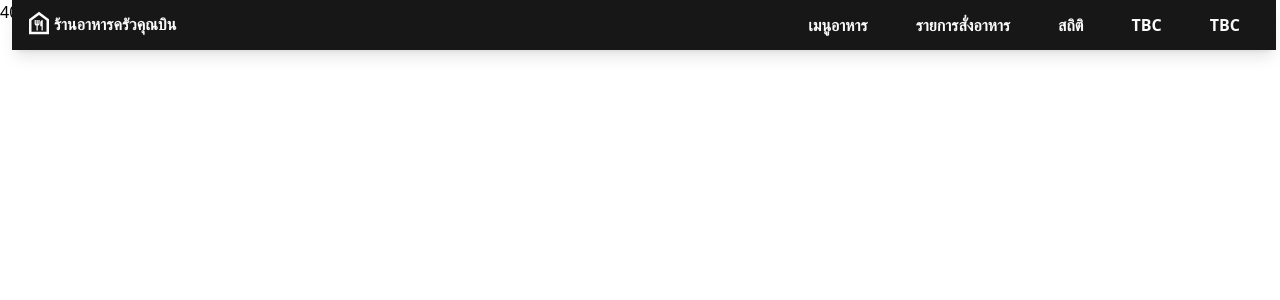
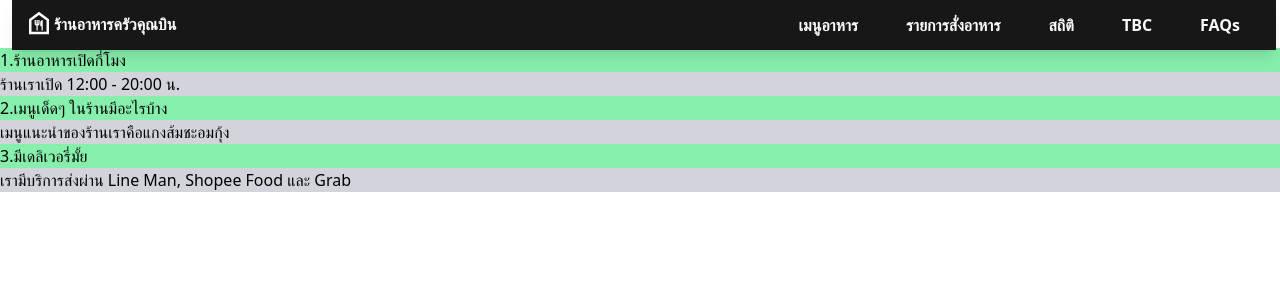
Before and after one commit to soAcademy/workshop-bin-kitchen, a React (Create React App) app: page /kitchen/faqs in a window 1280 px wide. Before the commit this address had no page. Shown: the top 300 px of the page. Built offline with nearby package versions, Linux system fonts and the light colour scheme.

Commit message:
feat: add Zipcode3

```diff
--- a/package.json
+++ b/package.json
@@ -7,6 +7,8 @@
     "@testing-library/react": "^13.1.1",
     "@testing-library/user-event": "^13.5.0",
     "axios": "^1.2.6",
+    "echarts": "^5.4.1",
+    "echarts-for-react": "^3.0.2",
     "react": "^18.0.0",
     "react-dom": "^18.0.0",
     "react-icons": "^4.7.1",
--- a/src/App.js
+++ b/src/App.js
@@ -4,6 +4,7 @@ import Stat from "./pages/Stat";
 import React from "react";
 import { BrowserRouter, Routes, Route } from "react-router-dom";
 import NavBar from "./components/NavBar";
+import Faqs from "./pages/Faqs";
 
 const info = {
   title: "ร้านอาหารครัวคุณบิน",
@@ -22,8 +23,8 @@ const App = () => {
             <Route exact path="main" element={<Home info={info} />} />
             <Route exact path="order" element={<OrderList />} />
             <Route exact path="stat" element={<Stat />} />
-            {/* <Route exact path="hobbies" element={<Hobbies />} />
-          <Route exact path="contact" element={<Contact />} /> */}
+            {/* <Route exact path="hobbies" element={<Hobbies />} /> */}
+            <Route exact path="faqs" element={<Faqs />} />
           </Route>
           <Route
             className="bg-red-200 rounded-lg m-2 mt-12 p-2 w-[100px] font-bold"
--- a/src/components/NavBar.js
+++ b/src/components/NavBar.js
@@ -10,7 +10,7 @@ const NavBar = () => {
     { name: "รายการสั่งอาหาร", url: "kitchen/order" },
     { name: "สถิติ", url: "kitchen/stat" },
     { name: "TBC", url: "*" },
-    { name: "TBC", url: "*" },
+    { name: "FAQs", url: "kitchen/faqs" },
   ];
   return (
     <>
--- /dev/null
+++ b/src/pages/Faqs.js
@@ -0,0 +1,38 @@
+import React, {useState} from "react";
+const Faqs = () => {
+  const faqs = [
+    {
+      question: <>ร้านอาหารเปิดกี่โมง</>,
+      answer: <>ร้านเราเปิด 12:00 - 20:00 น.</>,
+    },
+    {
+      question: <>เมนูเด็ดๆ ในร้านมีอะไรบ้าง</>,
+      answer: <>เมนูแนะนำของร้านเราคือแกงส้มชะอมกุ้ง</>,
+    },
+    {
+      question: <>มีเดลิเวอรี่มั้ย</>,
+      answer: <>เรามีบริการส่งผ่าน Line Man, Shopee Food และ Grab</>,
+    },
+  ];
+
+  const [toggles, setToggles] =useState(
+    [...Array(faqs.length)]
+  )
+
+  return (
+    <>
+    <div className="mt-12">
+      {faqs.map((faq, index) => (
+        <div>
+          <div className="bg-green-300" key={index}>
+            {index + 1}.{faq.question}
+          </div>
+          <div className="bg-gray-300">{faq.answer}</div>
+        </div>
+      ))}
+      </div>
+    </>
+  );
+};
+
+export default Faqs;
--- a/src/pages/Stat.js
+++ b/src/pages/Stat.js
@@ -1,6 +1,206 @@
-const Stat = () => (
-  <div className="bg-green-200 rounded-lg m-2 mt-12 p-2 w-[100px] font-bold">
-    Statistics
-  </div>
-);
+import React, { useState, useEffect } from "react";
+import axios from "axios";
+import ReactECharts from "echarts-for-react";
+const Stat = () => {
+  const mockData = [
+    {
+      order_id: 347,
+      table_id: 3,
+      status: "WAITING",
+      total_price: 150,
+      items: [
+        {
+          id: 1,
+          menu_id: 1,
+          price: 150,
+          quantity: 1,
+          total_price: 150,
+          name: "แกงส้มชะอมกุ้ง",
+          image:
+            "https://img.wongnai.com/p/1920x0/2018/12/17/bf69cc77dfb94a5ab6df20ffb0622cd2.jpg",
+          category: "แนะนำ",
+        },
+      ],
+    },
+    {
+      order_id: 345,
+      table_id: 5,
+      status: "WAITING",
+      total_price: 500,
+      items: [
+        {
+          id: 1,
+          menu_id: 1,
+          price: 150,
+          quantity: 2,
+          total_price: 300,
+          name: "แกงส้มชะอมกุ้ง",
+          image:
+            "https://img.wongnai.com/p/1920x0/2018/12/17/bf69cc77dfb94a5ab6df20ffb0622cd2.jpg",
+          category: "แนะนำ",
+        },
+        {
+          id: 5,
+          menu_id: 5,
+          price: 200,
+          quantity: 1,
+          total_price: 200,
+          name: "หมูสามชั้นคั่วพริกเกลือ",
+          image: "https://i.ytimg.com/vi/nh4nzZza4yE/maxresdefault.jpg",
+          category: "แนะนำ",
+        },
+      ],
+    },
+    {
+      order_id: 344,
+      table_id: 5,
+      status: "WAITING",
+      total_price: 500,
+      items: [
+        {
+          id: 1,
+          menu_id: 1,
+          price: 150,
+          quantity: 2,
+          total_price: 300,
+          name: "แกงส้มชะอมกุ้ง",
+          image:
+            "https://img.wongnai.com/p/1920x0/2018/12/17/bf69cc77dfb94a5ab6df20ffb0622cd2.jpg",
+          category: "แนะนำ",
+        },
+        {
+          id: 5,
+          menu_id: 5,
+          price: 200,
+          quantity: 1,
+          total_price: 200,
+          name: "หมูสามชั้นคั่วพริกเกลือ",
+          image: "https://i.ytimg.com/vi/nh4nzZza4yE/maxresdefault.jpg",
+          category: "แนะนำ",
+        },
+      ],
+    },
+    {
+      order_id: 342,
+      table_id: 5,
+      status: "WAITING",
+      total_price: 500,
+      items: [
+        {
+          id: 1,
+          menu_id: 1,
+          price: 150,
+          quantity: 2,
+          total_price: 300,
+          name: "แกงส้มชะอมกุ้ง",
+          image:
+            "https://img.wongnai.com/p/1920x0/2018/12/17/bf69cc77dfb94a5ab6df20ffb0622cd2.jpg",
+          category: "แนะนำ",
+        },
+        {
+          id: 5,
+          menu_id: 5,
+          price: 200,
+          quantity: 1,
+          total_price: 200,
+          name: "หมูสามชั้นคั่วพริกเกลือ",
+          image: "https://i.ytimg.com/vi/nh4nzZza4yE/maxresdefault.jpg",
+          category: "แนะนำ",
+        },
+      ],
+    },
+    {
+      order_id: 1,
+      table_id: 5,
+      status: "DONE",
+      total_price: 500,
+      items: [
+        {
+          id: 1,
+          menu_id: 1,
+          price: 150,
+          quantity: 2,
+          total_price: 300,
+          name: "แกงส้มชะอมกุ้ง",
+          image:
+            "https://img.wongnai.com/p/1920x0/2018/12/17/bf69cc77dfb94a5ab6df20ffb0622cd2.jpg",
+          category: "แนะนำ",
+        },
+        {
+          id: 5,
+          menu_id: 5,
+          price: 200,
+          quantity: 1,
+          total_price: 200,
+          name: "หมูสามชั้นคั่วพริกเกลือ",
+          image: "https://i.ytimg.com/vi/nh4nzZza4yE/maxresdefault.jpg",
+          category: "แนะนำ",
+        },
+      ],
+    },
+  ];
+
+  // const totalOrderByMenu = () => {
+  const result = mockData.map((menu) => menu.items);
+  console.log("result", result);
+  const resultFlattened = result.flat();
+  console.log("result1", resultFlattened);
+  const resultFlattenedReduced = resultFlattened.reduce((acc, item) => {
+    const idx = acc.findIndex((order) => order.id === item.id); //checks if an object with the same menu_id exists in the accumulator (acc)
+    if (idx !== -1) {
+      acc[idx].quantity += item.quantity; //if the item is already in the array, simply add the quantity of the current item
+    } else {
+      acc = [...acc, item]; //if the item (object) doesn't yet exist, add it
+
+    }
+
+
+    return acc;
+  }, []);
+
+  console.log("result2", resultFlattenedReduced);
+  // console.log(
+  //   "resultMap",
+  //   resultFlattenedReduced.map((r) => r.name)
+  // );
+  //   return result;
+  // };
+  // console.log("result", totalOrderByMenu)
+
+  const [orders, setOrders] = useState([]);
+  const [chartData1, setChartData1] = useState({});
+  useEffect(() => {
+    axios({
+      method: "post",
+      url: "https://sprinttech-food-menu-api-iinykauowa-uc.a.run.app/get-orders",
+    })
+      .then((response) => {
+        console.log("data4", response.data);
+        setOrders(response.data);
+      })
+      .catch((error) => console.log("error", error));
+  }, []);
+  const chart1 = {
+    yAxis: {
+      type: "value",
+
+    },
+    xAxis: {
+      type: "category",
+      data: resultFlattenedReduced.map((r) => r.name),
+    },
+    series: [
+      {
+        data:  resultFlattenedReduced.map((r) => r.quantity),
+        type: "bar",
+      },
+    ],
+  };
+  console.log("chart1", chart1);
+  return (
+    <>
+      <ReactECharts option={chart1} />
+    </>
+  );
+};
 export default Stat;
```
Also changed, not shown: src/components/FoodMenuGroup.js (+4 -4 lines), 1 other file (tests, documents, lock files or other folders).
